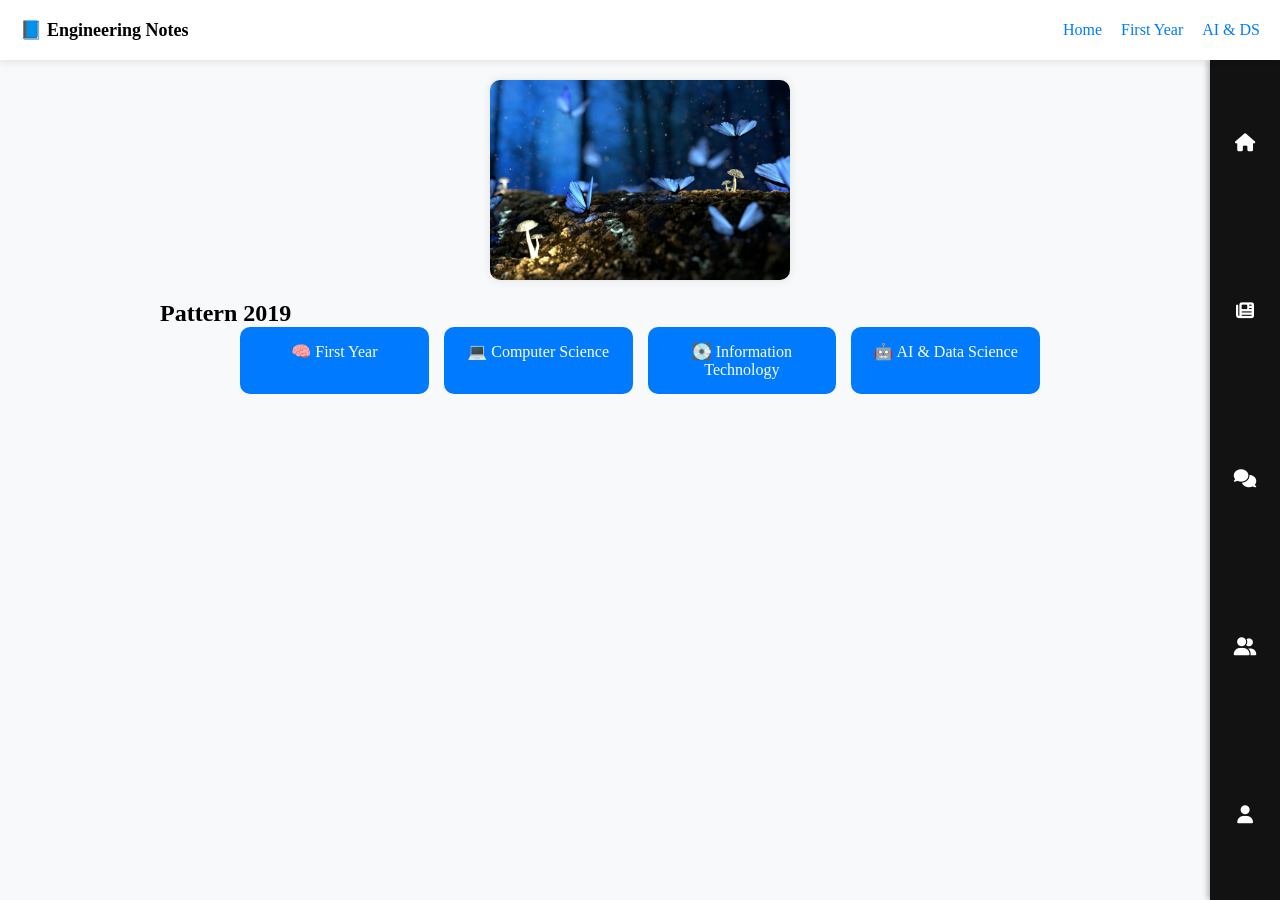
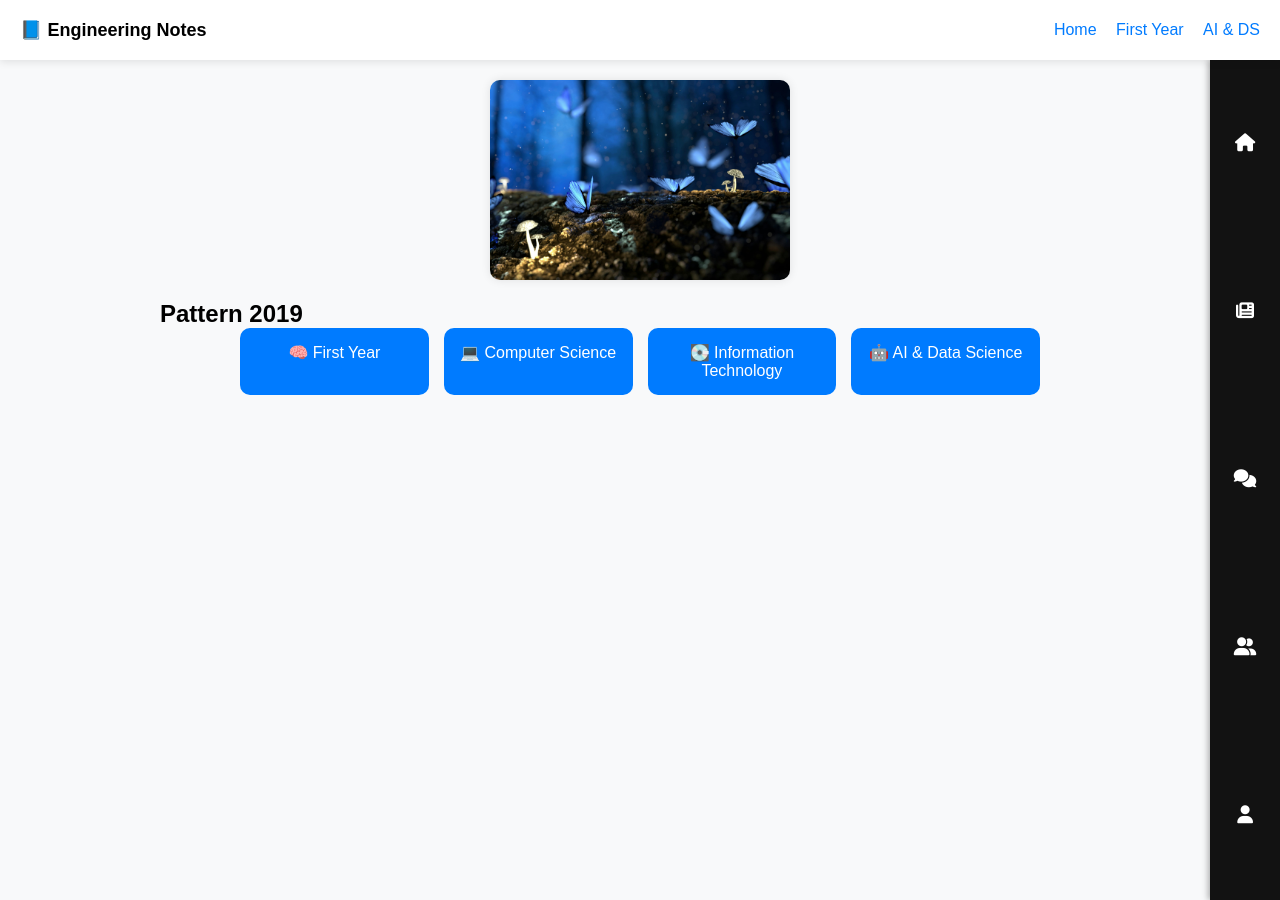
Before and after one commit to aryanmungekar/study-notes, a Jekyll site: the page built from index.md, in a window 1280 px wide. Built offline with Jekyll 4.4.1, drawn with Linux system fonts in a browser that asks for light colours.

Commit message:
font-family

```diff
--- a/assets/css/style.css
+++ b/assets/css/style.css
@@ -7,7 +7,7 @@
 
 html, body {
   height: 100%;
-  font-family: cursive;
+  font-family: 'Poppins', sans-serif;
   background: #f8f9fa;
   overflow-x: hidden;
 }
```
